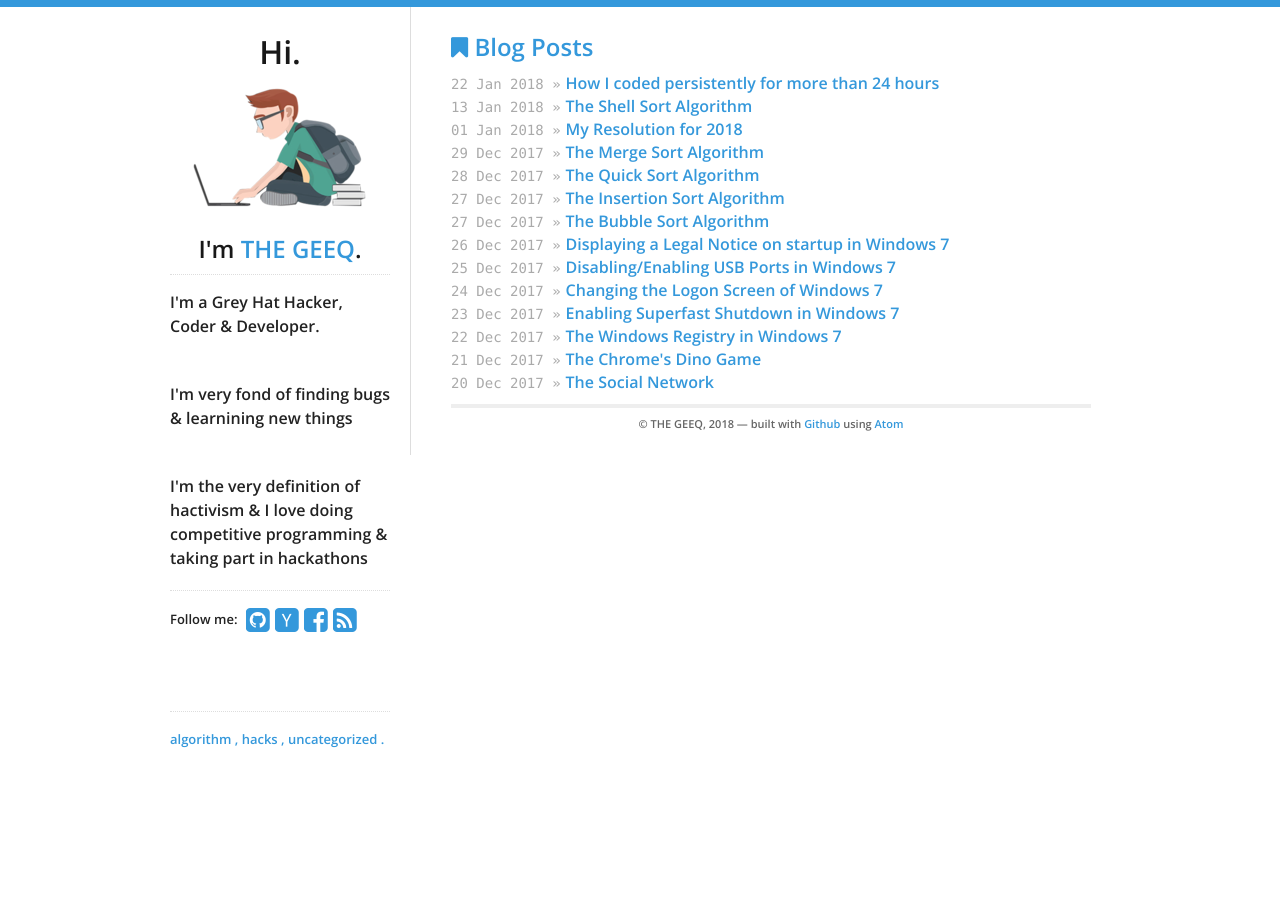
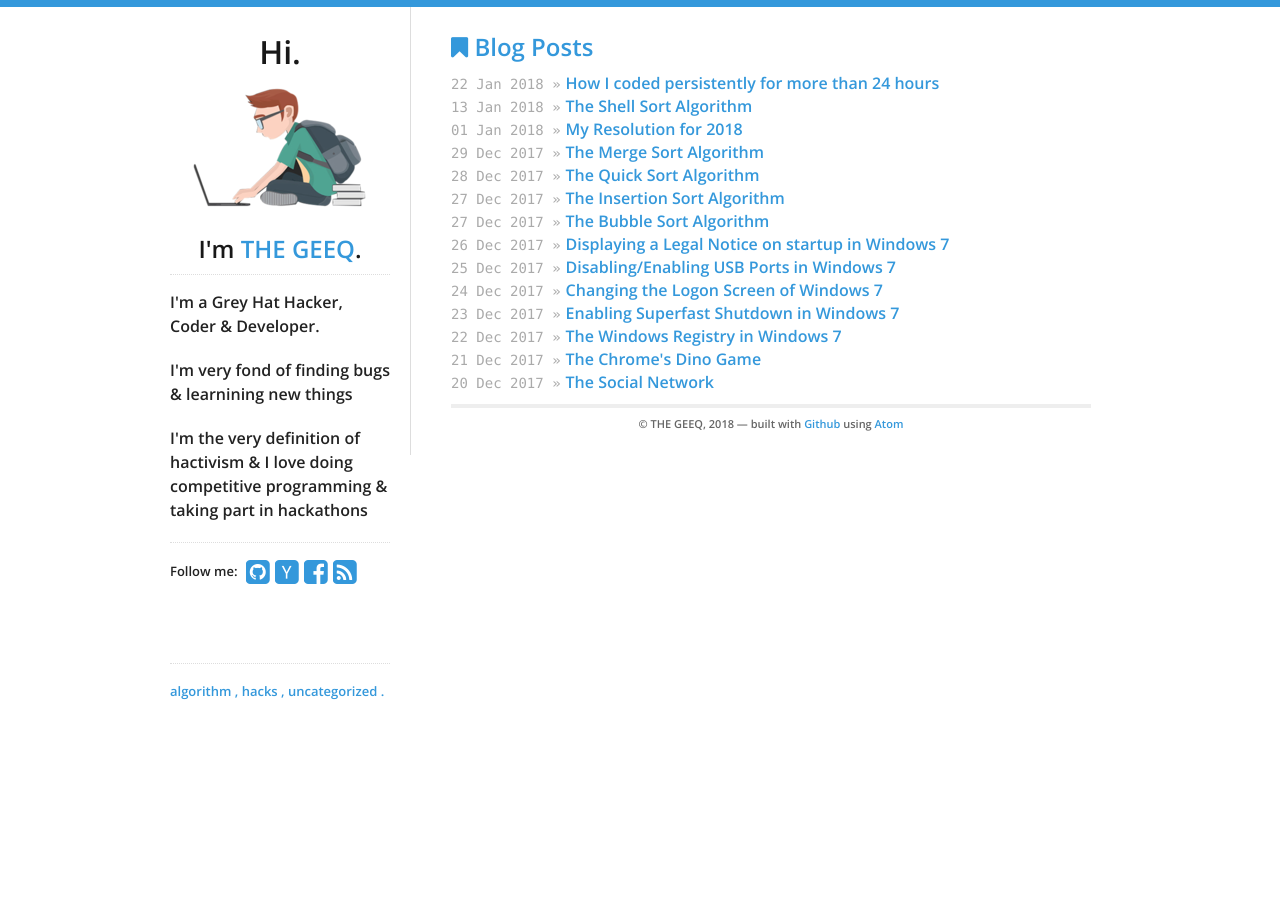
Before and after one commit to anthrax3/thegeeq.github.io, a Jekyll site: the page built from index.html, in a window 1280 px wide. Built offline with Jekyll 4.4.1, drawn with Linux system fonts in a browser that asks for light colours; nearby versions of some CDN libraries.

Commit message:
Update sidebar.html

```diff
--- a/_includes/sidebar.html
+++ b/_includes/sidebar.html
@@ -2,15 +2,15 @@
   <h1>Hi.</h1>
   <a href="/">
     {% if site.data.theme.social.gravatar %}
-    <img src="http://www.gravatar.com/avatar/{{ site.data.theme.social.gravatar }}?s=200" id="gravatar" alt="My photo"/>
+    <img src="http://www.gravatar.com/avatar/{{ site.data.theme.social.gravatar }}?s=200" id="gravatar" alt="THE GEEQ"/>
     {% else %}
-    <img src="/logo.png" id="logo" alt="Blog logo"/>
+    <img src="/logo.png" id="logo" alt="THE GEEQ"/>
     {% endif %}
   </a>
   <h2>I'm <a href="/">{{ site.data.theme.name }}</a>.</h2>
   <div id="bio">
-    <p>I'm a Grey Hat Hacker, Coder & Developer.</p><br>
-    <p>I'm very fond of finding bugs & learnining new things</p><br>
+    <p>I'm a Grey Hat Hacker, Coder & Developer.</p>
+    <p>I'm very fond of finding bugs & learnining new things</p>
     <p>I'm the very definition of hactivism & I love doing competitive programming & taking part in hackathons</p>
   </div>
   <div id="social">
```
